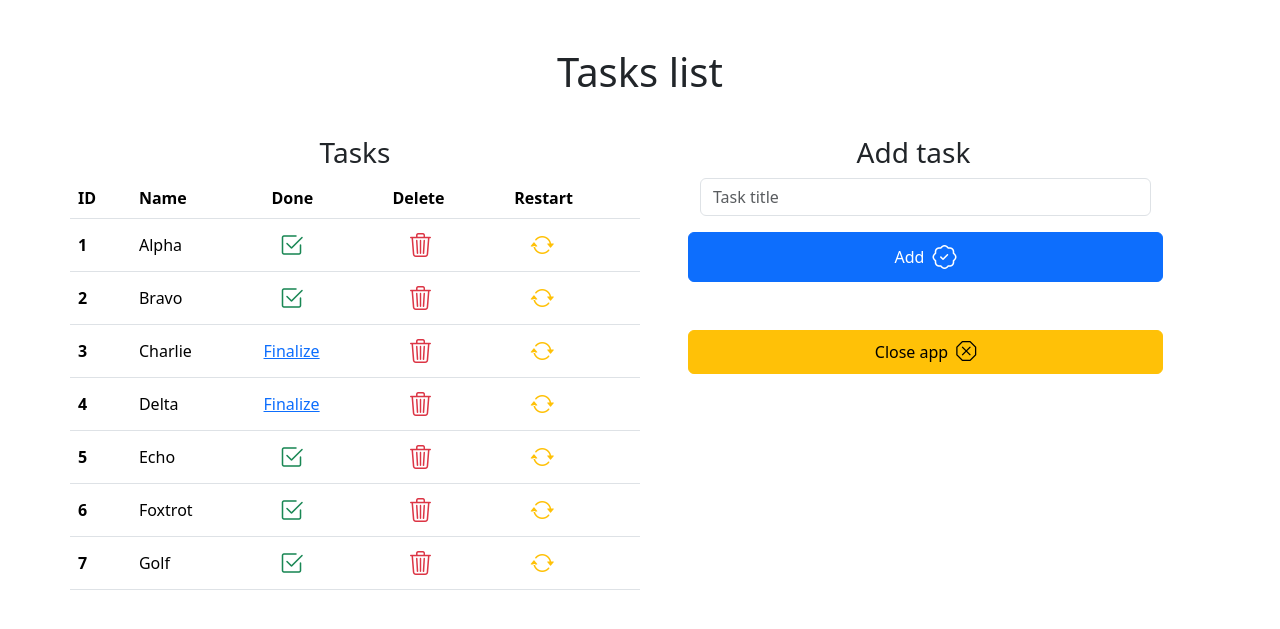
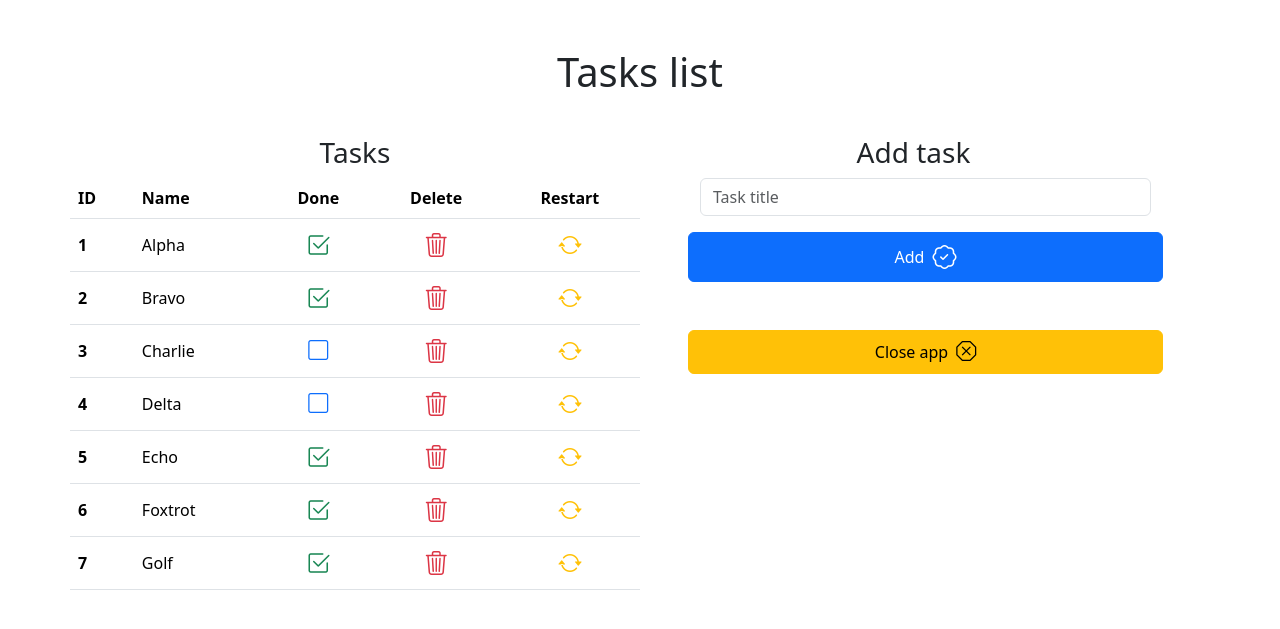
Before and after one commit to Rogudev/Tasks-list---Web-version, a Flask app: page / in a window 1280 px wide. Shown: the top 629 px of the page. Run offline with Flask 3, Linux system fonts and the light colour scheme; parts of the project's set-up code (start-up, migrations or seed data) failed here and were passed over.

Commit message:
finish v 1.0.0

```diff
--- a/app.py
+++ b/app.py
@@ -31,7 +31,7 @@ def index():
     return render_template('index.html', tasks=tasks)
 
 # Add a new project
-@app.route('/add_project', methods=['POST'])
+@app.route('/add_task', methods=['POST'])
 def agregar():
     # get the name from JSON
     data = request.json
@@ -103,8 +103,8 @@ def shutdown():
 
 
 if __name__ == '__main__':
-    # Start the Flask app in a separate thread
-    threading.Thread(target=run_app).start()
+    # art the Flask app in a separate thread
+    thtreading.Thread(target=run_app).start()
 
-    # Open the browser after the app starts
+    # open the browser after the app starts
     webbrowser.open(f'http://127.0.0.1:{app_port}')
--- a/static/script.js
+++ b/static/script.js
@@ -25,7 +25,7 @@ $(document).ready(function () {
 
         $.ajax({
             type: "POST",
-            url: "/add_project",
+            url: "/add_task",
             data: JSON.stringify({ name: taskName }),   //send as JSON
             contentType: "application/json; charset=utf-8",
             dataType: "json",
--- a/templates/index.html
+++ b/templates/index.html
@@ -52,9 +52,9 @@
                                 <tr>
                                     <th>ID</th>
                                     <th>Name</th>
-                                    <th class="ps-3">Done</th>
-                                    <th>Delete</th>
-                                    <th>Restart</th>
+                                    <th class="text-center">Done</th>
+                                    <th class="text-center">Delete</th>
+                                    <th class="text-center">Restart</th>
                                 </tr>
                             </thead>
                             <tbody>
@@ -65,23 +65,25 @@
 
                                     {% if task.finalized %}
                                     <!-- done btn -->
-                                    <td class="ps-4">
+                                    <td class="text-center">
                                         <i class="bi bi-check2-square fs-4 text-success"></i>
                                     </td>
                                     {% else %}
                                     <!-- finalize link -->
-                                    <td>
-                                        <a class="finalize-task" data-id="{{ loop.index0 }}" href="">Finalize</a>
+                                    <td class="text-center">
+                                        <a class="finalize-task" data-id="{{ loop.index0 }}" href="">
+                                            <i class="bi bi-square fs-5 text-primary"></i>
+                                        </a>
                                     </td>
                                     {% endif %}
                                     <!-- delete btn -->
-                                    <td class="ps-4">
+                                    <td class="text-center">
                                         <a class="rm-task" data-id="{{ loop.index0 }}" href="">
                                             <i class="bi bi-trash3 fs-4 text-danger"></i>
                                         </a>
                                     </td>
                                     <!-- restart btn -->
-                                    <td class="ps-4">
+                                    <td class="text-center">
                                         <a class="restart-task" data-id="{{ loop.index0 }}" href="">
                                             <i class="bi bi-arrow-repeat fs-4 text-warning"></i>
                                         </a>
```
Also changed, not shown: README.md.
